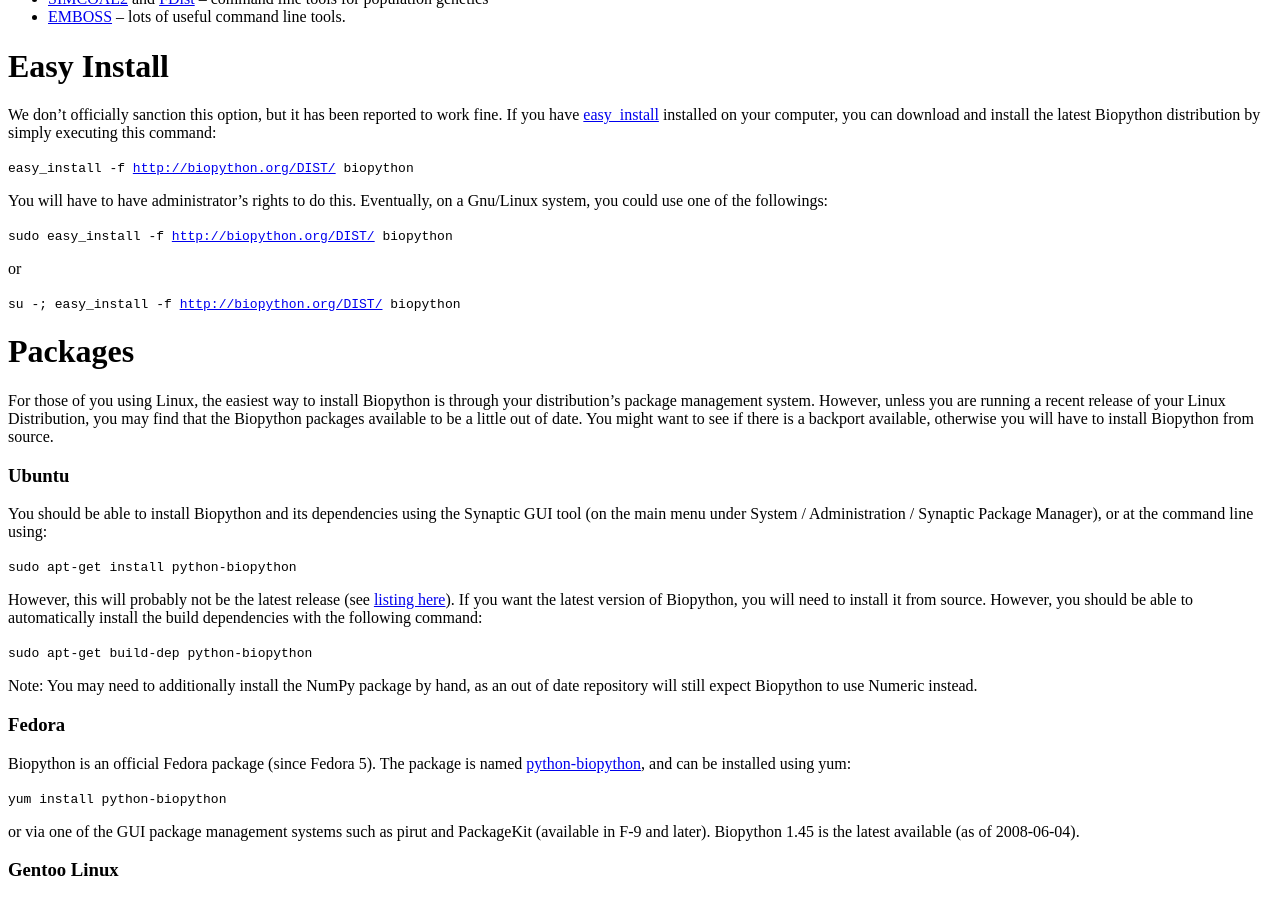
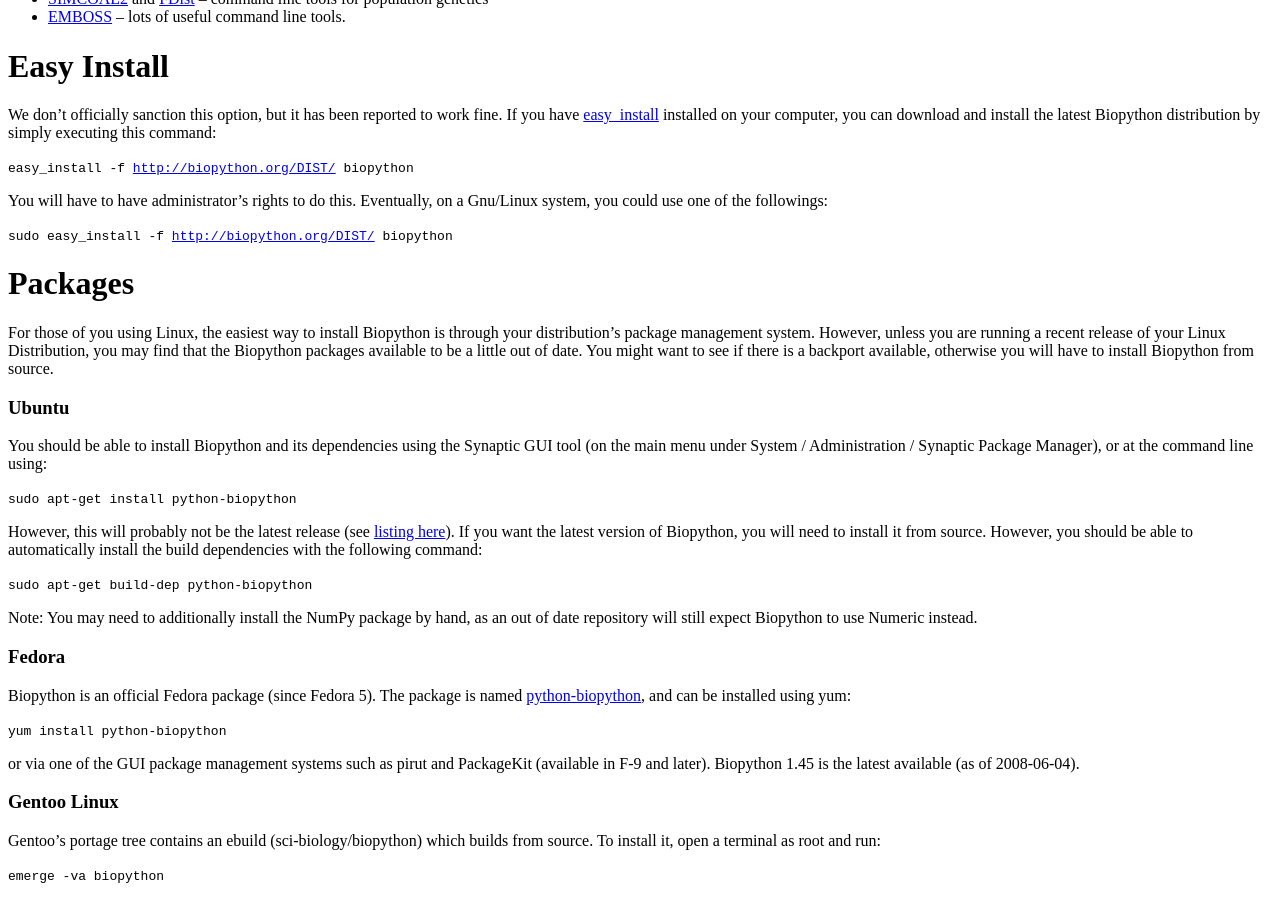
Before and after one commit to biopython/biopython.github.io, a Jekyll site: the page built from wiki/Download.md, in a window 1280 px wide and 900 px high, scrolled down 1190 px. Built offline with Jekyll 4.4.1, drawn with Linux system fonts in a browser that asks for light colours.

Commit message:
/* Easy Install */ Just use sudo, like the other examples.

```diff
--- a/wiki/Download.md
+++ b/wiki/Download.md
@@ -122,10 +122,6 @@ You will have to have administrator's rights to do this. Eventually, on
 a Gnu/Linux system, you could use one of the followings:
 
 `sudo easy_install -f `[`http://biopython.org/DIST/`](http://biopython.org/DIST/)` biopython`
-
-or
-
-`su -; easy_install -f `[`http://biopython.org/DIST/`](http://biopython.org/DIST/)` biopython`
 
 Packages
 ========
```
Also changed, not shown: 1 other file.
